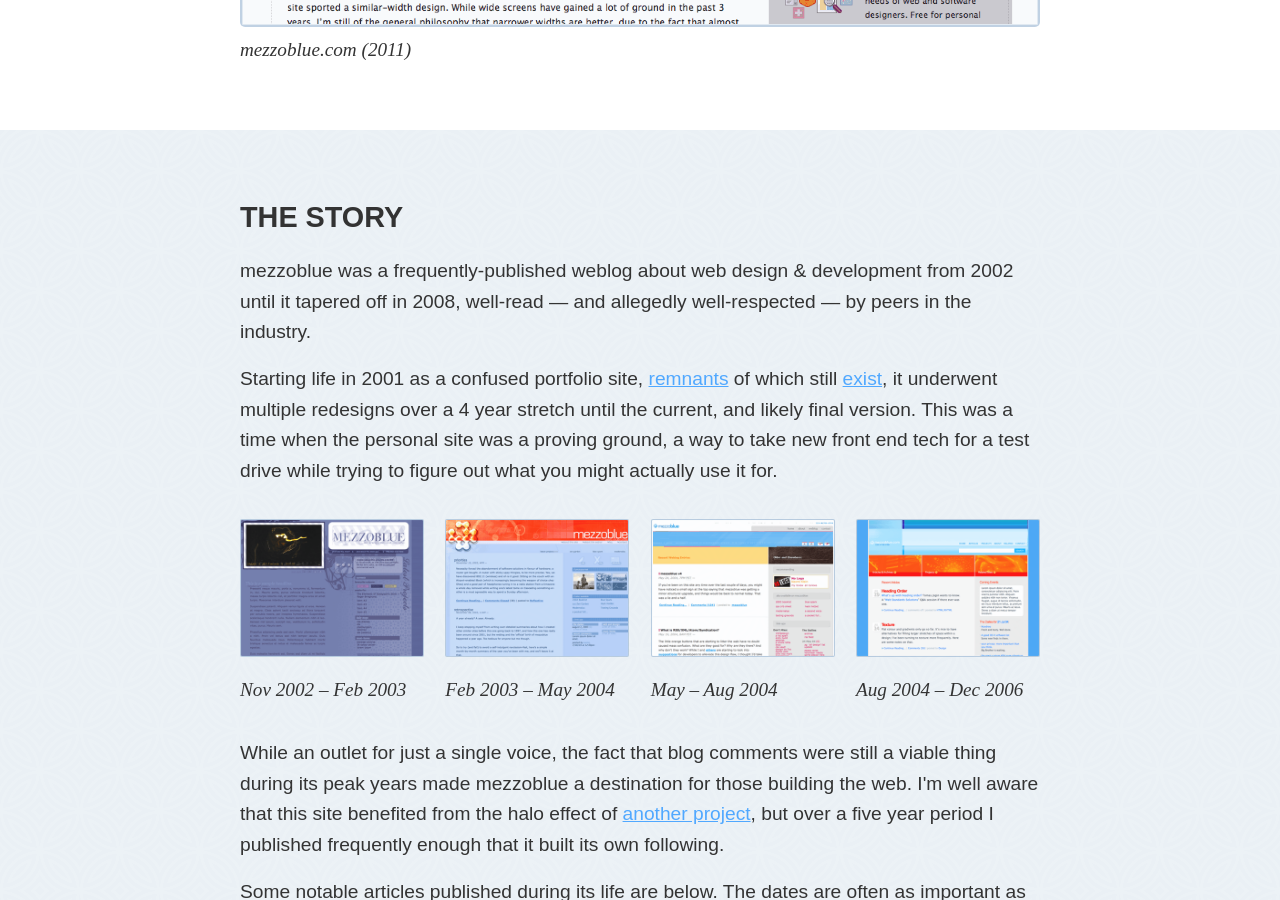
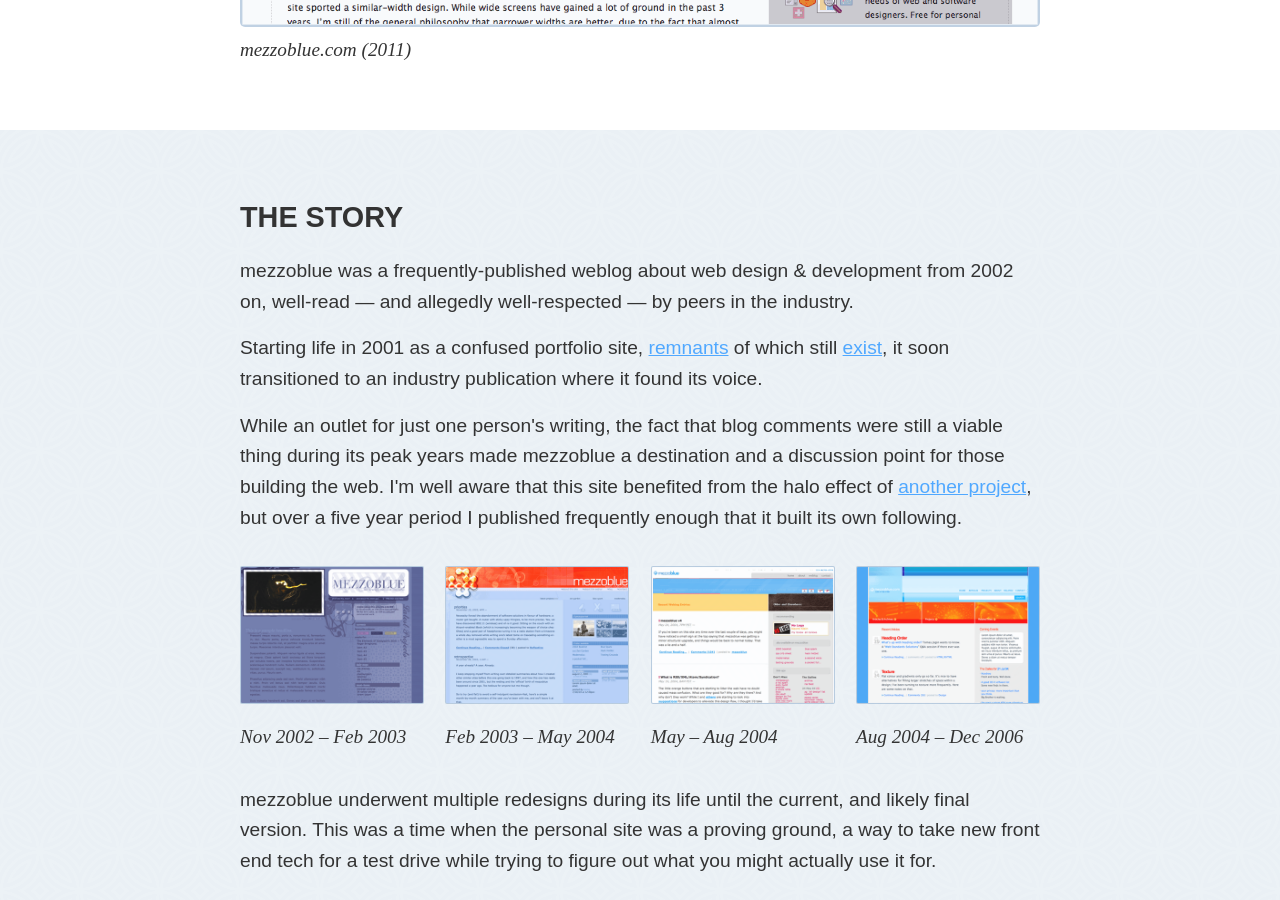
Before and after one commit to lindakovacs/daveshea.com, a Jekyll site: the page built from projects/mezzoblue.md, in a window 1280 px wide and 900 px high, scrolled down 1257 px. Built offline with Jekyll 4.4.1, drawn with Linux system fonts in a browser that asks for light colours; some of the changed text lies outside the part shown.

Commit message:
Updating mezzoblue links, copy

```diff
--- a/projects/mezzoblue.md
+++ b/projects/mezzoblue.md
@@ -43,11 +43,12 @@
 
 	<h2>The Story</h2>
 
-	<p>mezzoblue was a frequently-published weblog about web design & development from 2002 until it tapered off in 2008, well-read &#8212; and allegedly well-respected &#8212; by peers in the industry.</p>
+	<p>mezzoblue was a frequently-published weblog about web design & development from 2002 on, well-read &#8212; and allegedly well-respected &#8212; by peers in the industry.</p>
 
-	<p>Starting life in 2001 as a confused portfolio site, <a href="http://www.mezzoblue.com/projects/modernalus/">remnants</a> of which still <a href="http://www.mezzoblue.com/projects/mezzoblue/v1/">exist</a>, it underwent multiple redesigns over a 4 year stretch until the current, and likely final version. This was a time when the personal site was a proving ground, a way to take new front end tech for a test drive while trying to figure out what you might actually use it for.</p>
+	<p>Starting life in 2001 as a confused portfolio site, <a href="http://www.mezzoblue.com/projects/modernalus/">remnants</a> of which still <a href="http://www.mezzoblue.com/projects/mezzoblue/v1/">exist</a>, it soon transitioned to an industry publication where it found its voice.</p>
 
 
+	<p>While an outlet for just one person's writing, the fact that blog comments were still a viable thing during its peak years made mezzoblue a destination and a discussion point for those building the web. I'm well aware that this site benefited from the halo effect of <a href="/projects/zen/">another project</a>, but over a five year period I published frequently enough that it built its own following.</p>
 
 	<ul class="project-gallery project-gallery-4up">
 
@@ -82,25 +83,63 @@
 	</ul>
 
 
-	<p>While an outlet for just a single voice, the fact that blog comments were still a viable thing during its peak years made mezzoblue a destination for those building the web. I'm well aware that this site benefited from the halo effect of <a href="/projects/zen/">another project</a>, but over a five year period I published frequently enough that it built its own following.</p>
+	<p>mezzoblue underwent multiple redesigns during its life until the current, and likely final version. This was a time when the personal site was a proving ground, a way to take new front end tech for a test drive while trying to figure out what you might actually use it for.</p>
 
-	<p>Some notable articles published during its life are below. The dates are often as important as the content.</p>
 
-	<ul>
-		<li><a href="http://mezzoblue.com/archives/2003/06/25/mose/">MOSe</a></li>
-		<li><a href="http://mezzoblue.com/archives/2003/07/24/times_new_ro/">It’s time we take back Times New Roman on the web</a></li>
-		<li><a href="http://mezzoblue.com/archives/2004/02/02/browser_supp/">Browser Support 2004</a></li>
-		<li><a href="http://mezzoblue.com/archives/2004/04/02/poisson_dav/">Poisson d'Avril</a></li>
-		<li><a href="http://mezzoblue.com/archives/2004/08/19/fitts_law/">Fitts' Law</a></li>
-		<li><a href="http://mezzoblue.com/archives/2006/03/23/ie7_details/">IE7 Details</a></li>
-		<li><a href="http://mezzoblue.com/archives/2006/08/24/mighty_mouse/">Mighty Mouse Reviewed</a></li>
-		<li><a href="http://mezzoblue.com/archives/2006/12/18/merry_drm-ma/">Merry DRM-Mas</a></li>
-		<li><a href="http://mezzoblue.com/archives/2007/02/21/icon_design/">Icon Design: Sizing</a></li>
-		<li><a href="http://mezzoblue.com/archives/2007/07/11/icon_design/">Icon Design: Anti-Aliasing</a></li>
-		<li><a href="http://mezzoblue.com/archives/2007/08/27/reduce/">Reduce?</a></li>
-		<li><a href="http://mezzoblue.com/archives/2007/09/12/exporting_th/">Exporting the iPhone</a></li>
-		<li><a href="http://mezzoblue.com/archives/2008/11/24/now_boarding/">Now Boarding</a></li>
-		<li><a href="http://mezzoblue.com/archives/2009/05/07/font_embeddi/">Font Embedding Now</a></li>
+	<p>Some notable articles published during its life are below. The dates are often as important as the content, as the historical context affects their significance today.</p>
+
+	<ul class="link-list link-list-2up">
+		<li class="link">
+			<a href="http://mezzoblue.com/archives/2003/06/25/mose/">MOSe</a> (2003)
+		</li>
+		<li class="link">
+			<a href="http://mezzoblue.com/archives/2003/07/24/times_new_ro/">Take back Times New Roman on the web</a> (2003)
+		</li>
+		<li class="link">
+			<a href="http://mezzoblue.com/archives/2004/02/02/browser_supp/">Browser Support</a> (2004)
+		</li>
+		<li class="link">
+			<a href="http://mezzoblue.com/archives/2004/04/02/poisson_dav/">Poisson d'Avril</a> (2004)
+		</li>
+		<li class="link">
+			<a href="http://mezzoblue.com/archives/2005/02/11/cmyk_for_th/">CMYK for those who do RGB</a> (2005)
+		</li>
+
+		<li class="link">
+			<a href="http://mezzoblue.com/archives/2005/04/07/google_maps_/">Google Maps &amp; Accountability</a> (2005)
+		</li>
+
+		<li class="link">
+			<a href="http://mezzoblue.com/archives/2004/08/19/fitts_law/">Fitts' Law</a> (2004)
+		</li>
+
+		<li class="link">
+			<a href="http://mezzoblue.com/archives/2006/03/23/ie7_details/">IE7 Details</a> (2006)
+		</li>
+		<li class="link">
+			<a href="http://mezzoblue.com/archives/2006/08/24/mighty_mouse/">Mighty Mouse Reviewed</a> (2006)
+		</li>
+		<li class="link">
+			<a href="http://mezzoblue.com/archives/2006/12/18/merry_drm-ma/">Merry DRM-Mas</a> (2006)
+		</li>
+		<li class="link">
+			<a href="http://mezzoblue.com/archives/2007/02/21/icon_design/">Icon Design: Sizing</a> (2007)
+		</li>
+		<li class="link">
+			<a href="http://mezzoblue.com/archives/2007/07/11/icon_design/">Icon Design: Anti-Aliasing</a> (2007)
+		</li>
+		<li class="link">
+			<a href="http://mezzoblue.com/archives/2007/08/27/reduce/">Reduce?</a> (2007)
+		</li>
+		<li class="link">
+			<a href="http://mezzoblue.com/archives/2007/09/12/exporting_th/">Exporting the iPhone</a> (2007)
+		</li>
+		<li class="link">
+			<a href="http://mezzoblue.com/archives/2008/11/24/now_boarding/">Now Boarding</a> (2008)
+		</li>
+		<li class="link">
+			<a href="http://mezzoblue.com/archives/2009/05/07/font_embeddi/">Font Embedding Now</a> (2009)
+		</li>
 	</ul>
 
 
```
Also changed, not shown: 2 other files.
